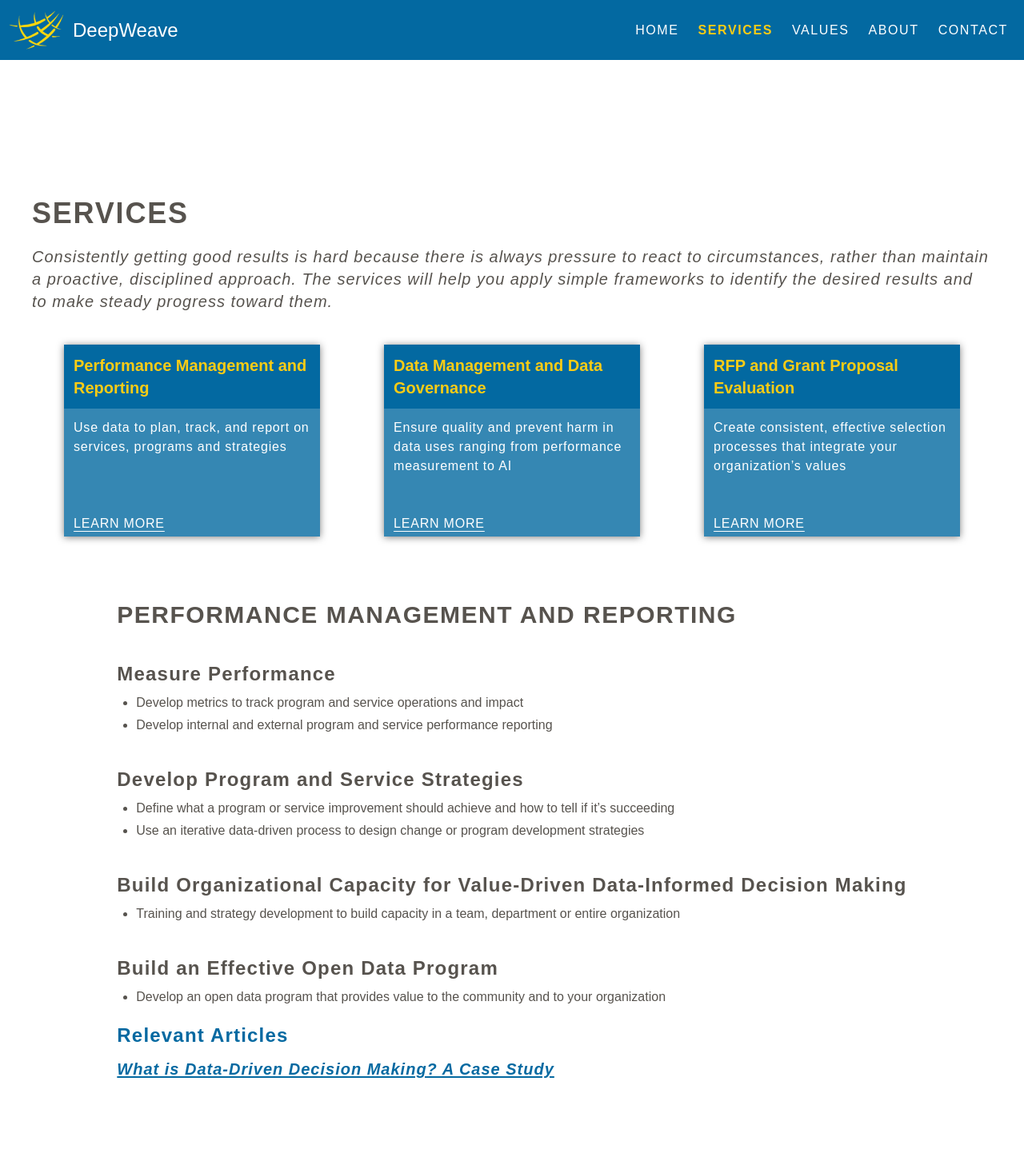
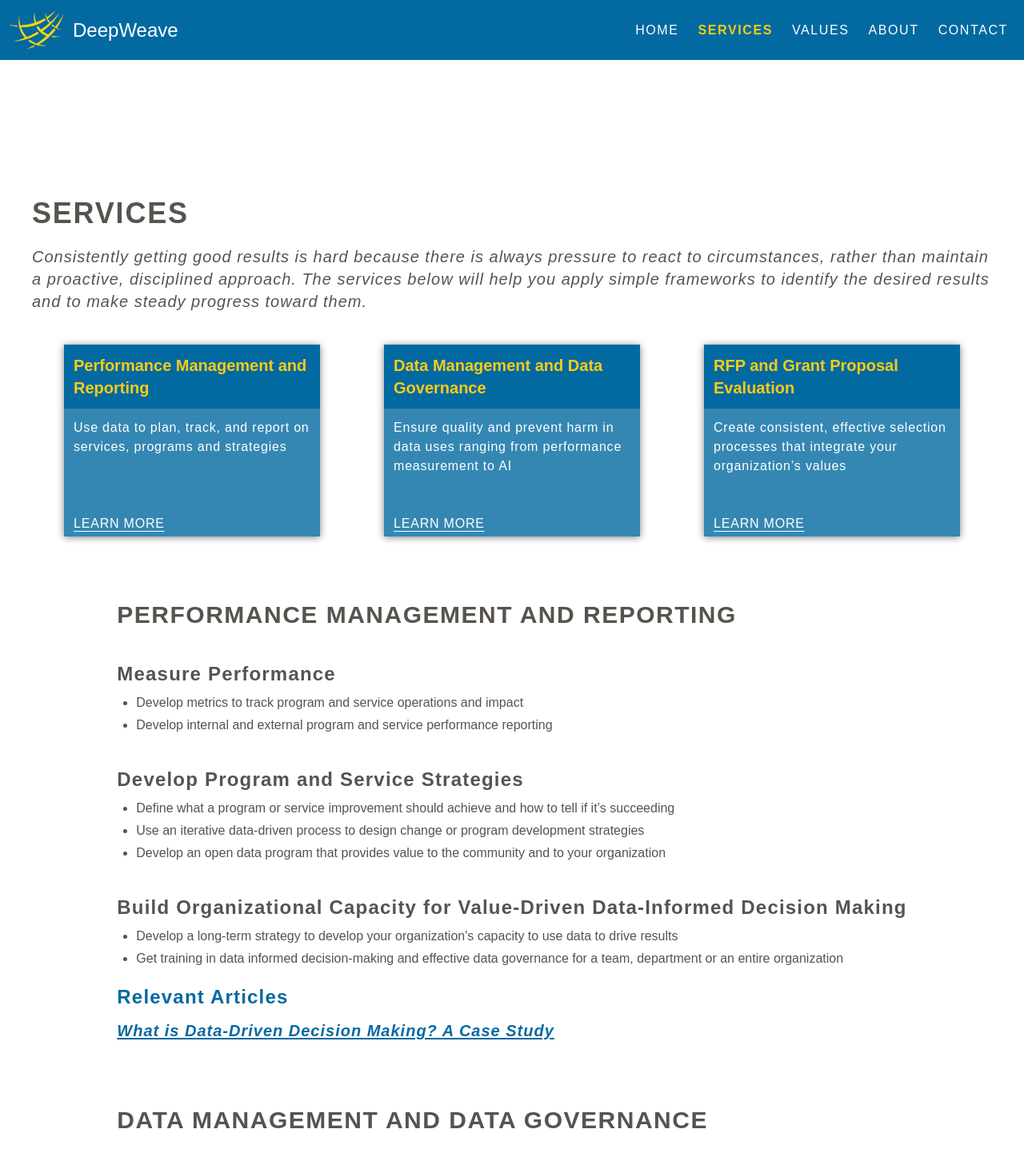
Before and after one commit to DeepWeave/deepweave-website, a Next.js app: page /services in a window 1280 px wide. Shown: the top 1437 px of the page at 80% size. Built offline with nearby package versions, Linux system fonts and the light colour scheme.

Commit message:
Update PM service content

```diff
--- a/src/app/data.ts
+++ b/src/app/data.ts
@@ -39,19 +39,15 @@ export const serviceObjects: ServiceObject[] = [
 				bulletPoints: [
 					"Define what a program or service improvement should achieve and how to tell if it’s succeeding",
 					"Use an iterative data-driven process to design change or program development strategies",
+					"Develop an open data program that provides value to the community and to your organization",
 				],
 			},
 			{
 				title:
 					"Build Organizational Capacity for Value-Driven Data-Informed Decision Making",
 				bulletPoints: [
-					"Training and strategy development to build capacity in a team, department or entire organization",
-				],
-			},
-			{
-				title: "Build an Effective Open Data Program",
-				bulletPoints: [
-					"Develop an open data program that provides value to the community and to your organization",
+					"Develop a long-term strategy to develop your organization's capacity to use data to drive results",
+					"Get training in data informed decision-making and effective data governance for a team, department or an entire organization",
 				],
 			},
 		],
--- a/src/app/services/page.tsx
+++ b/src/app/services/page.tsx
@@ -39,7 +39,7 @@ export default function Services() {
 					<p className='text-stone-600 mt-5 text-center tracking-wider italic w-3/4 text-xl md:text-left md:w-full'>
 						Consistently getting good results is hard because there is always
 						pressure to react to circumstances, rather than maintain a
-						proactive, disciplined approach. The services will
+						proactive, disciplined approach. The services below will
 						help you apply simple frameworks to identify the desired
 						results and to make steady progress toward them.
 					</p>
```
